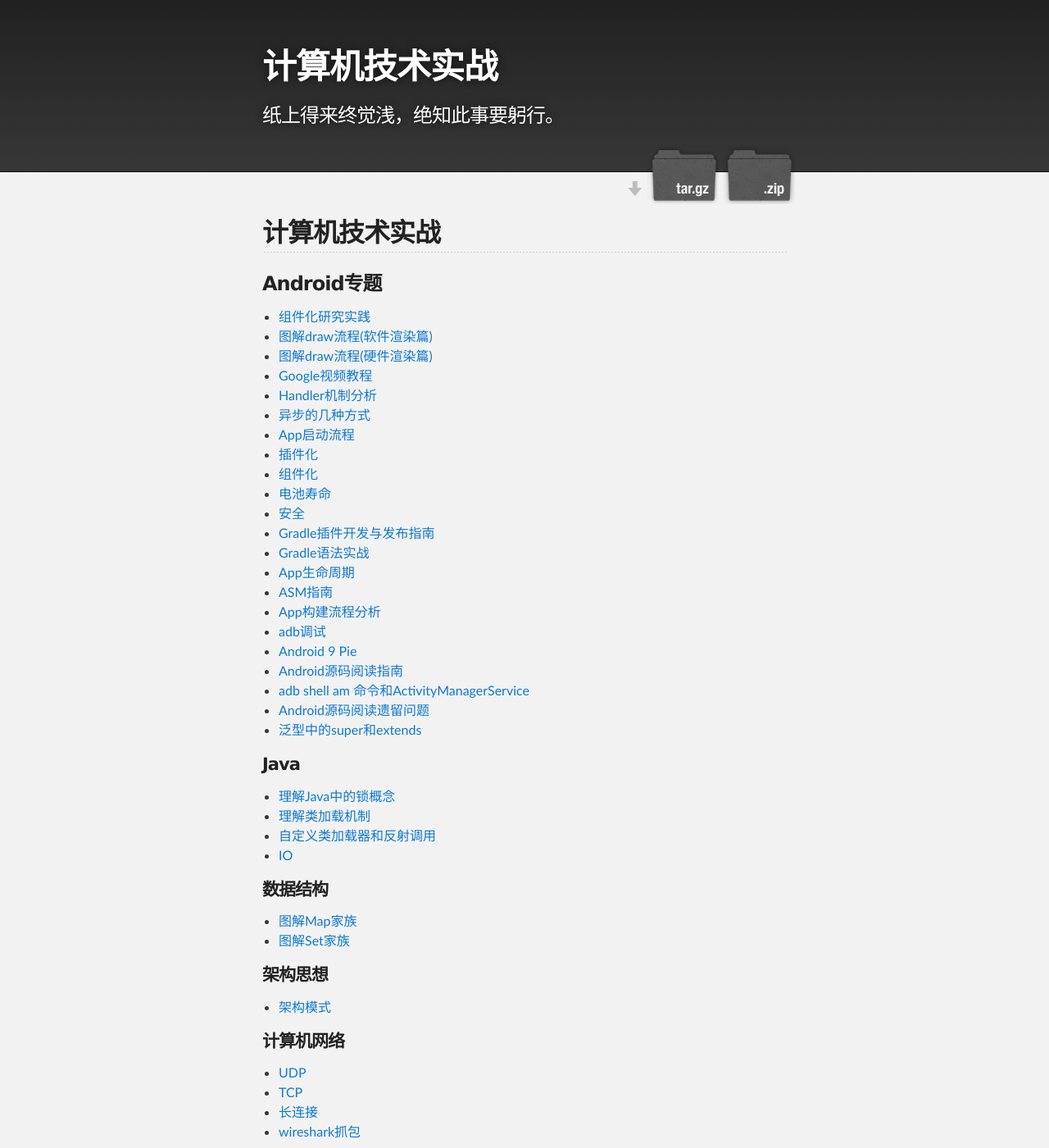
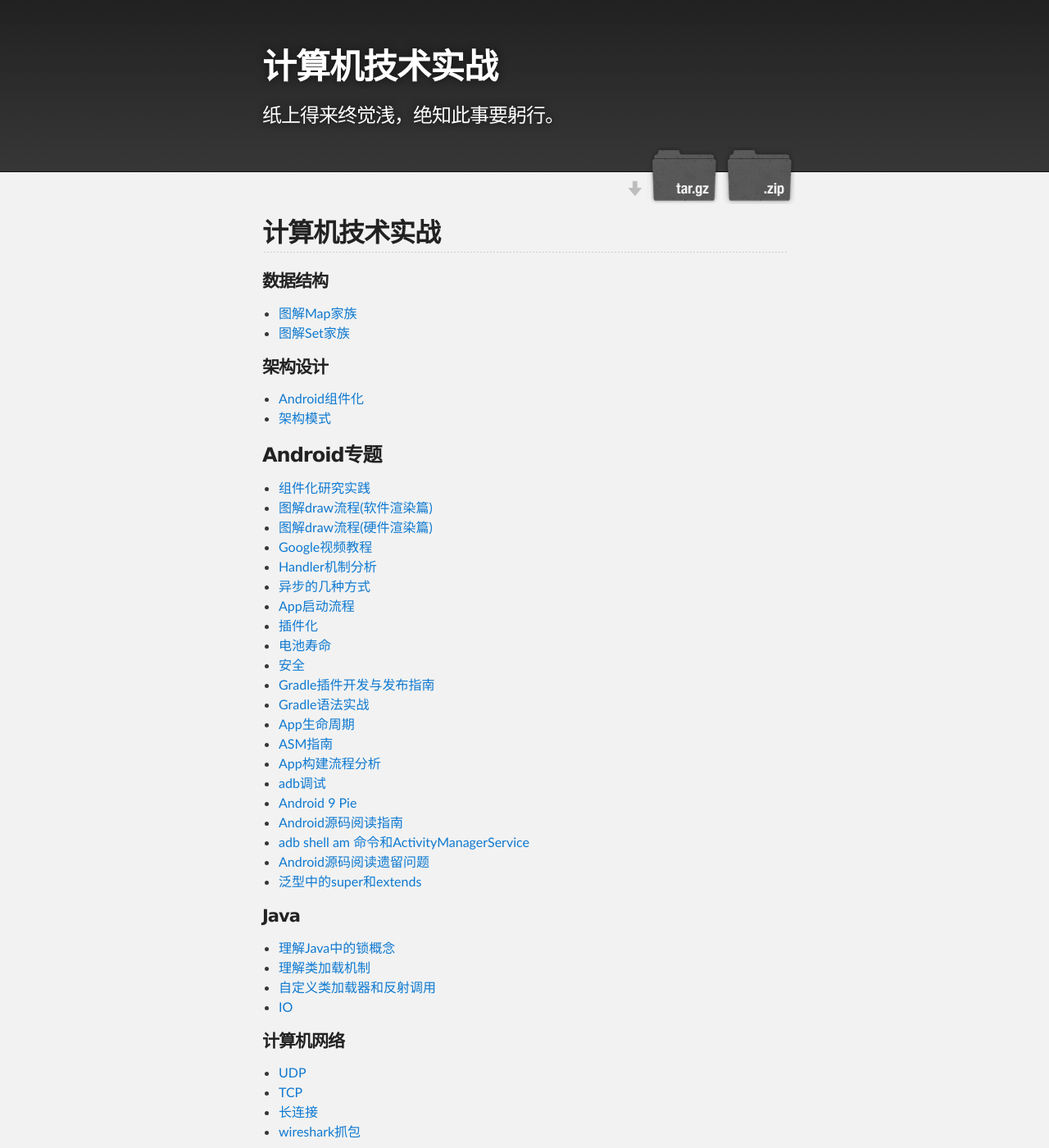
Before and after one commit to mwping/mwping.github.io, a Jekyll site: the page built from index.md, in a window 1280 px wide and 1400 px high. Shown: the whole window at 82% size. Built offline with Jekyll 4.4.1, drawn with Linux system fonts in a browser that asks for light colours; our own code applies the rules of GitHub Pages for plain Markdown files; some of the changed lines change nothing that is shown.

Commit message:
fix 目录

```diff
--- a/index.md
+++ b/index.md
@@ -3,6 +3,16 @@ layout: default
 ---
 
 ## 计算机技术实战
+
+#### 数据结构
+
+* [图解Map家族](./datastruct/map.html)
+* [图解Set家族](./datastruct/set.html)
+
+#### 架构设计
+
+* [Android组件化](./android/componentization.html)
+* [架构模式](./develop/architecture.html)
 
 ### Android专题
 
@@ -14,7 +24,6 @@ layout: default
 * [异步的几种方式](./android/async_ways.html)
 * [App启动流程](./android/app_startup.html)
 * [插件化](./android/pluggable.html)
-* [组件化](./android/componentization.html)
 * [电池寿命](./android/battery_life.html)
 * [安全](./android/security.html)
 * [Gradle插件开发与发布指南](./android/gradle-plugin.html)
@@ -36,14 +45,6 @@ layout: default
 * [自定义类加载器和反射调用](./java/reflect.html)
 * [IO](./java/io.html)
 
-#### 数据结构
-
-* [图解Map家族](./datastruct/map.html)
-* [图解Set家族](./datastruct/set.html)
-
-#### 架构思想
-
-* [架构模式](./develop/architecture.html)
 
 #### 计算机网络
 
```
